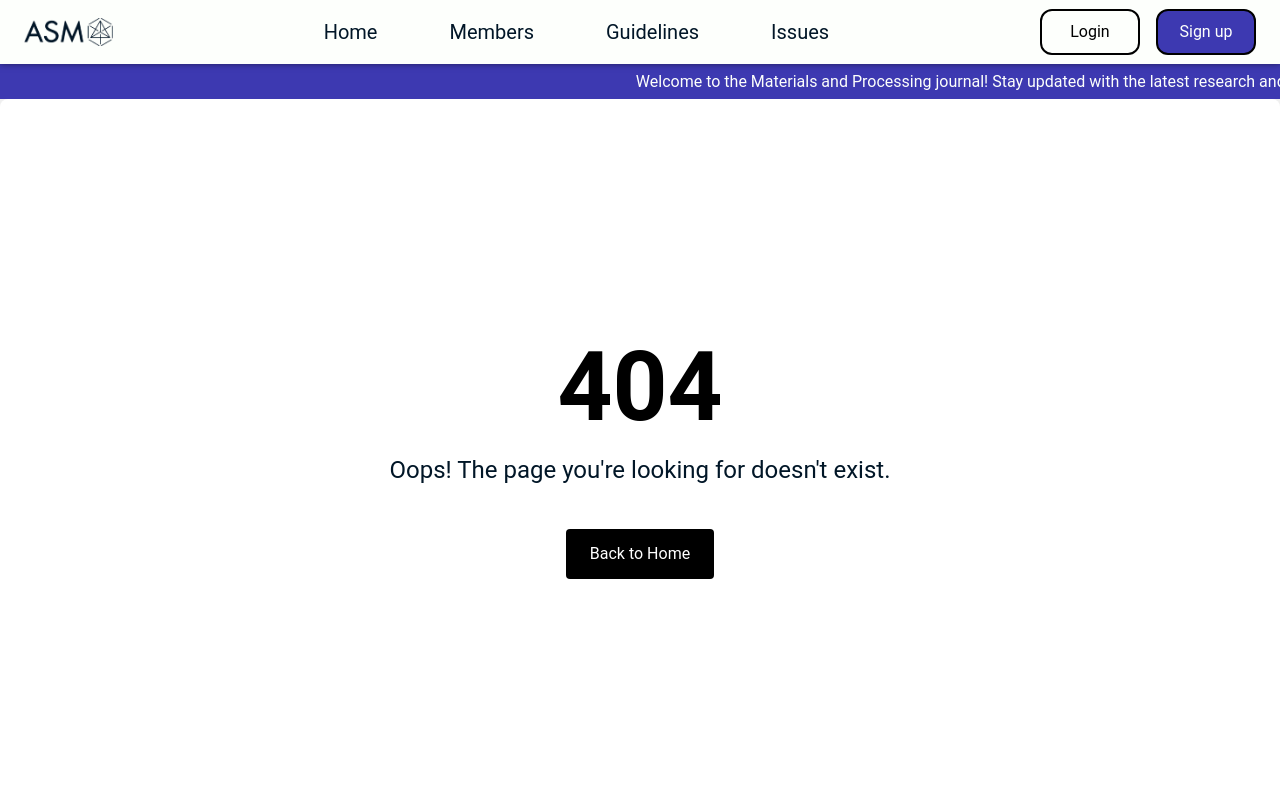
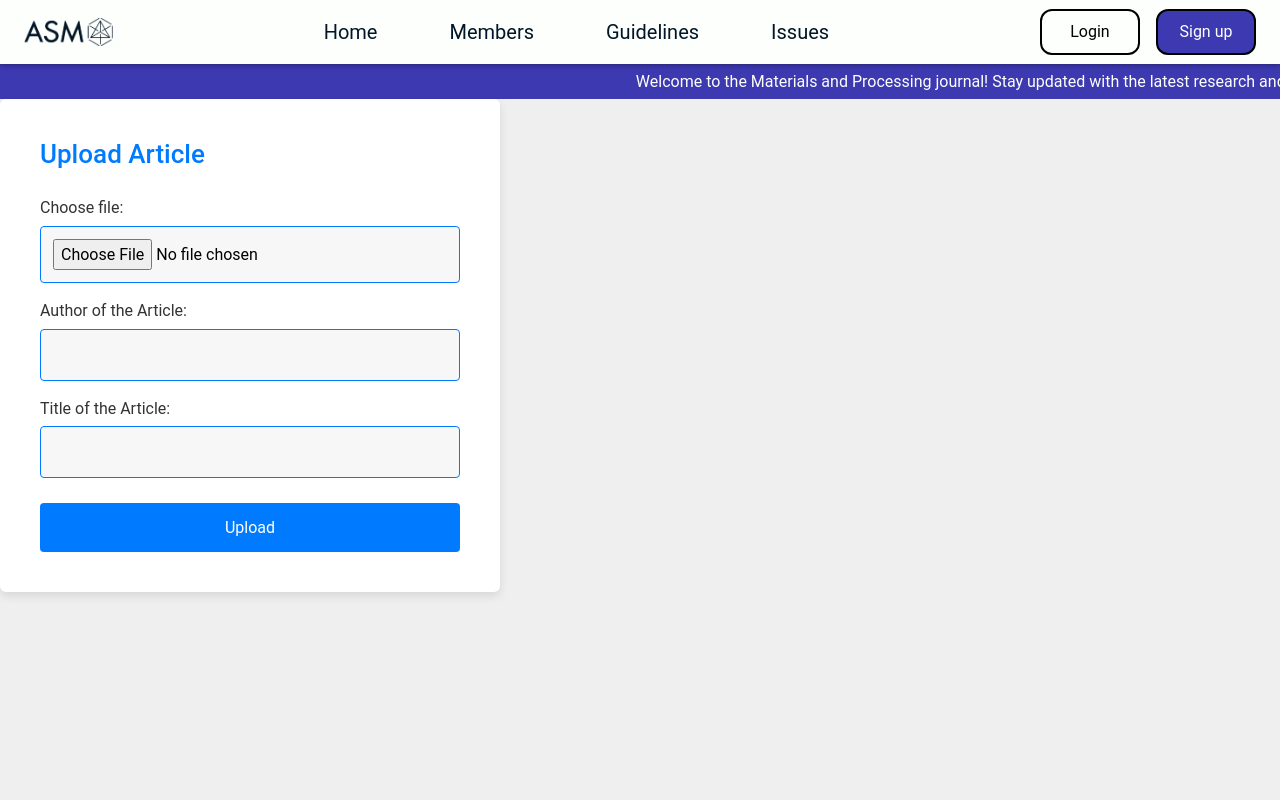
Before and after one commit to VishalBhat07/journal-website, a React (Vite) app in the folder frontend/: page /publish-paper in a window 1280 px wide. Shown: the top 800 px of the page. Built offline with nearby package versions, Linux system fonts and the light colour scheme; no server answers.

Commit message:
Added some routes

```diff
--- a/frontend/Admin/admins.js
+++ b/frontend/Admin/admins.js
@@ -2,7 +2,7 @@ const admins = [
     "gangadharangadi@rvce.edu.in",
     "roopats@rvce.edu.in",
     "natarajjr@rvce.edu.in",
-    "vssreenivaas2005@gmail.com"
+    "vssreenivaas2005@gmail.com",
 ]
 
 export default admins;
--- a/frontend/src/AllRoutes.jsx
+++ b/frontend/src/AllRoutes.jsx
@@ -14,8 +14,13 @@ import ApprovedArticles from "./components/ApprovedArticles/ApprovedArticles";
 import PageNotFound from "./pages/PageNotFound/PageNotFound";
 import LoginModal from "./components/LoginModal/LoginModal";
 import SignUpModal from "./components/SignUpModal/SignUpModal";
+import UploadPopup from "./components/UploadPopup/UploadPopup";
+import { useContext } from "react";
+import { UserContext } from "./AppContext";
+// import CurrentIssues from "./components/CurrentIssues/CurrentIssues";
 
 export default function AllRoutes() {
+  const { user, isAdmin } = useContext(UserContext);
   return (
     <Routes>
       <Route path="/" element={<Hero />} />
@@ -40,11 +45,13 @@ export default function AllRoutes() {
       />
       <Route path="/ad/bank-details" element={<BankDetails />} />
       <Route path="/previous-issues" element={<PreviousIssues />} />
-      <Route path="/current-issues" element={<CurrentIssues />} />
       <Route path="/approved-issues" element={<ApprovedArticles />} />
       <Route path="/login" element={<LoginModal />} />
       <Route path="/signup" element={<SignUpModal />} />
+      {/* <Route path="/review-article" element={<CurrentIssues />} /> */}
 
+      {!user && <Route path="/publish-paper" element={<UploadPopup />} />}
+      {isAdmin && <Route path="/current-issues" element={<CurrentIssues />} />}
       <Route path="*" element={<PageNotFound />} />
     </Routes>
   );
--- a/frontend/src/components/CurrentIssues/CurrentIssues.jsx
+++ b/frontend/src/components/CurrentIssues/CurrentIssues.jsx
@@ -4,7 +4,7 @@ import { fetchArticles } from "../../articleService";
 import ReviewArticleCard from "../ReviewArticleCard/ReviewArticleCard"; // Import new component
 import "./CurrentIssues.css";
 
-function CurrentIssues(){
+function CurrentIssues() {
   const navigate = useNavigate();
   const [fetchedArticles, setFetchedArticles] = useState([]);
   const pendingFolderPath = "pending";
@@ -19,11 +19,13 @@ function CurrentIssues(){
   }, []);
 
   const handleArticleReviewed = (articleId) => {
-    setFetchedArticles(fetchedArticles.filter(article => article.id !== articleId));
+    setFetchedArticles(
+      fetchedArticles.filter((article) => article.id !== articleId)
+    );
   };
 
   return (
-    admin ? ( <div className="articles-container">
+    <div className="articles-container">
       <button
         onClick={() => navigate("/")}
         className="back-to-home"
@@ -32,9 +34,12 @@ function CurrentIssues(){
         Back to Home
       </button>
 
-      <ReviewArticleCard articles={fetchedArticles} onArticleReviewed={handleArticleReviewed} />
-    </div> ): (<h1>You are not authorised to access this page</h1>)
+      <ReviewArticleCard
+        articles={fetchedArticles}
+        onArticleReviewed={handleArticleReviewed}
+      />
+    </div>
   );
-};
+}
 
 export default CurrentIssues;
--- a/frontend/src/components/Sidebar/Sidebar.jsx
+++ b/frontend/src/components/Sidebar/Sidebar.jsx
@@ -122,7 +122,7 @@ function Sidebar() {
           <SingleLink name={"Board of members"} Icon={PeopleIcon} linkTo={'/board-of-member'} isActive={activeRoute == 'board-of-member'}/>
           <Accordian name={"Benefits"} Icon={WorkIcon} items={benefitItems} isActive={activeRoute == 'benefits'}/>
           <Accordian name={"Author Section"} Icon={Person} items={authorItems} isActive={activeRoute == 'author'}/>
-          <SingleLink name={"Publish Article"} Icon={PublishIcon} linkTo={'/publish'} isActive={activeRoute == 'publish'}/>
+          <SingleLink name={"Publish Article"} Icon={PublishIcon} linkTo={'/publish-paper'} isActive={activeRoute == 'publish-paper'}/>
           <SingleLink name={"Previous Issues"} Icon={DescriptionIcon} linkTo={'/previous-issues'} isActive={activeRoute == 'previous-issues'}/>
           <Accordian name={'Advertising'} Icon={AttachMoneyIcon} items={adItems} isActive={activeRoute == 'ad'}/>
         </div>
--- a/frontend/src/components/UploadPopup/UploadPopup.css
+++ b/frontend/src/components/UploadPopup/UploadPopup.css
@@ -1,17 +1,3 @@
-
-.upload-modal-overlay {
-  position: fixed;
-  top: 0;
-  left: 0;
-  right: 0;
-  bottom: 0;
-  background-color: rgba(0, 0, 0, 0.5); /* Dark semi-transparent overlay */
-  display: flex;
-  justify-content: center;
-  align-items: center;
-  z-index: 1000; /* Ensure it sits above other elements */
-}
-
 .upload-modal-content {
   background-color: #ffffff; /* Solid white background for the modal */
   color: #000000; /* Black text color */
--- a/frontend/src/components/UploadPopup/UploadPopup.jsx
+++ b/frontend/src/components/UploadPopup/UploadPopup.jsx
@@ -1,12 +1,12 @@
-import React, { useState } from 'react';
-import { uploadArticle } from '../../articleService';
-import './UploadPopup.css';
+import React, { useState } from "react";
+import { uploadArticle } from "../../articleService";
+import "./UploadPopup.css";
 
-const UploadPopup = ({ isOpen, onClose }) => {
-  const [author, setAuthor] = useState('');
-  const [title, setTitle] = useState('');
+const UploadPopup = () => {
+  const [author, setAuthor] = useState("");
+  const [title, setTitle] = useState("");
   const [file, setFile] = useState(null);
-  const [message, setMessage] = useState('');
+  const [message, setMessage] = useState("");
   const [isUploading, setIsUploading] = useState(false);
 
   const currentFolderPath = "pending";
@@ -15,35 +15,40 @@ const UploadPopup = ({ isOpen, onClose }) => {
     e.preventDefault();
 
     if (!author || !title || !file) {
-      setMessage('Please provide author name, title, and a file.');
+      setMessage("Please provide author name, title, and a file.");
       return;
     }
 
-    if (!file.name.endsWith('.pdf')) {
-      setMessage('Only PDF files are allowed.');
+    if (!file.name.endsWith(".pdf")) {
+      setMessage("Only PDF files are allowed.");
       return;
     }
 
     const articleData = { author, title };
 
     setIsUploading(true);
-    setMessage(''); // Clear any previous messages
+    setMessage(""); // Clear any previous messages
 
     try {
-      const response = await uploadArticle(articleData, file, currentFolderPath);
+      const response = await uploadArticle(
+        articleData,
+        file,
+        currentFolderPath
+      );
 
       if (response.success) {
-        setMessage('File uploaded successfully!');
+        setMessage("File uploaded successfully!");
         // Delay closing the popup to allow message to be read
         setTimeout(() => {
           resetForm();
-          onClose();
         }, 2000); // Close after 2 seconds
       } else {
-        setMessage(response.message || 'Failed to upload file. Please try again.');
+        setMessage(
+          response.message || "Failed to upload file. Please try again."
+        );
       }
     } catch (error) {
-      setMessage('Error uploading file: ' + error.message);
+      setMessage("Error uploading file: " + error.message);
       console.error("Upload error:", error);
     } finally {
       setIsUploading(false);
@@ -51,28 +56,22 @@ const UploadPopup = ({ isOpen, onClose }) => {
   };
 
   const resetForm = () => {
-    setAuthor('');
-    setTitle('');
+    setAuthor("");
+    setTitle("");
     setFile(null);
-    setMessage('');
+    setMessage("");
   };
 
   return (
-    isOpen && (
-      <div className="upload-modal-overlay" onClick={onClose}>
     <div className="upload-modal-content" onClick={(e) => e.stopPropagation()}>
       <div className="upload-modal-header">
         <h1 className="upload-hero-title">Upload Article</h1>
-            <button
-              className="upload-close-icon"
-              onClick={onClose}
-              aria-label="Close"
-              disabled={isUploading} // Disable close button while uploading
+      </div>
+      <form
+        id="uploadForm"
+        className="upload-hero-form"
+        onSubmit={handleSubmit}
       >
-              &times;
-            </button>
-          </div>
-          <form id="uploadForm" className="upload-hero-form" onSubmit={handleSubmit}>
         <label htmlFor="fileInput">Choose file:</label>
         <input
           type="file"
@@ -101,16 +100,12 @@ const UploadPopup = ({ isOpen, onClose }) => {
         />
 
         <button type="submit" disabled={isUploading}>
-              {isUploading ? 'Uploading...' : 'Upload'}
+          {isUploading ? "Uploading..." : "Upload"}
         </button>
       </form>
 
-          {message && (
-            <div className="upload-popup-message">{message}</div>
-          )}
+      {message && <div className="upload-popup-message">{message}</div>}
     </div>
-      </div>
-    )
   );
 };
 
```
Also changed, not shown: frontend/src/components/ApprovedArticles/ApprovedArticles.jsx (+10 -6 lines). Lines whose indentation alone changed are shown as unchanged.
